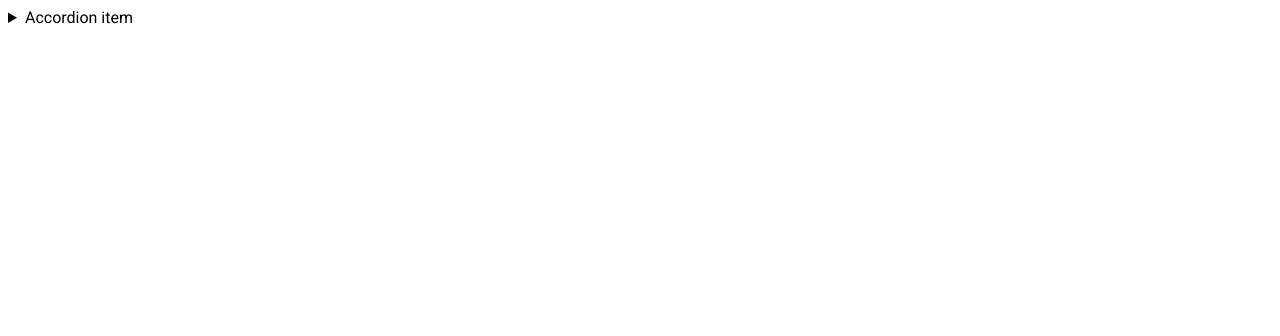
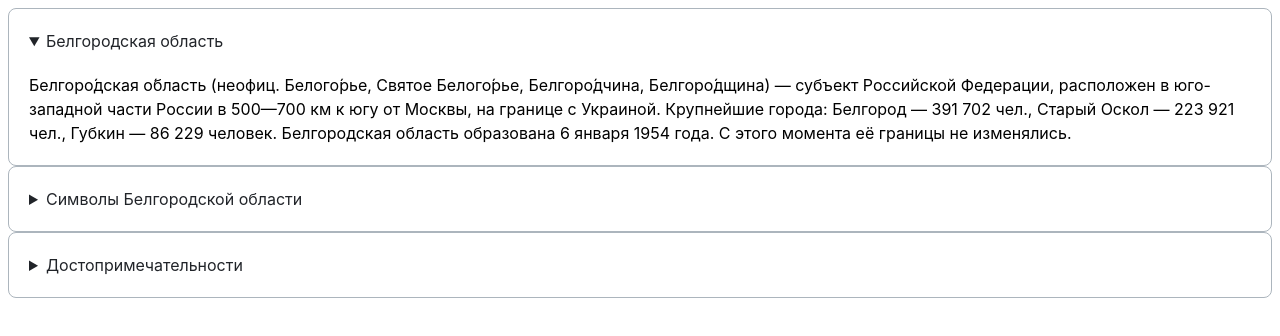
Before and after one commit to js-tasks-ru/htmlcss-20210708_surivan31, a website: page 03-lection1/02-accordion/index.html in a window 1280 px wide. Drawn offline with Linux system fonts and the light colour scheme.

Commit message:
commitLection1Accordion
create component Accordion

```diff
--- a/03-lection1/02-accordion/accordion.css
+++ b/03-lection1/02-accordion/accordion.css
@@ -1 +1,31 @@
 /* Стилизация аккордеона */
+.accordion{
+    background: #FFFFFF;
+    border: 1px solid #ACB5BD;
+    box-sizing: border-box;
+    border-radius: 8px;
+    display: block;
+}
+.accordion__summary{
+    margin: 20px;
+    font-family: Inter;
+    font-style: normal;
+    font-weight: normal;
+    font-size: 16px;
+    line-height: 24px;
+    color:var(--black);
+}
+.accordion__hidden{
+    margin: 20px;
+    font-family: Inter;
+    font-style: normal;
+    font-weight: normal;
+    font-size: 16px;
+    line-height: 24px;
+}
+.accordion__summary::-webkit-details-marker {  /* нестандартный псевдоэлемент Google Chrome */
+    display: none;
+}
+.accordion:last-child {
+    margin-bottom: 0;
+}
--- a/03-lection1/02-accordion/index.html
+++ b/03-lection1/02-accordion/index.html
@@ -6,13 +6,60 @@
         <link rel="stylesheet" href="./accordion.css">
     </head>
     <body>
-        <details>
-            <summary>
-                Accordion item
+
+    <div class="accordions" >
+        <details class="accordion
+        accordions__accordion" open>
+            <summary class="accordion__summary">
+                Белгородская область
             </summary>
-            <p>
-                Hidden content
+            <p class="accordion__hidden">
+                Белгоро́дская о́бласть (неофиц. Белого́рье, Святое Белого́рье, Белгоро́дчина,
+                Белгоро́дщина) — субъект
+                Российской Федерации, расположен в юго-западной части России в 500—700 км к югу от Москвы, на границе с
+                Украиной. Крупнейшие города: Белгород — 391 702 чел., Старый Оскол — 223 921 чел., Губкин — 86
+                229 человек.
+                Белгородская область образована 6 января 1954 года. С этого момента её границы не изменялись.
             </p>
         </details>
+
+        <details class="accordion
+        accordions__accordion">
+                <summary class="accordion__summary">
+                    Символы Белгородской области
+                </summary>
+                <div class="accordion__hidden">
+                        <ul>
+                        <li>Город воинской славы и первого салюта Белгород.</li>
+                        <li>город воинской и трудовой славы Старый Оскол.</li>
+                        <li>Прохоровское поле.</li>
+                        <li>Звонница на Прохоровском поле.</li>
+                        <li>Холковский монастырь.</li>
+                        <li>Панский дуб.</li>
+                        <li>Курская магнитная аномалия.</li>
+                        <li>Белогорье (волейбольный клуб).</li>
+                        </ul>
+                </div>
+            </details>
+
+            <details class="accordion
+            accordions__accordion">
+                    <summary class="accordion__summary">
+                        Достопримечательности
+                    </summary>
+                    <div class="accordion__hidden">
+                        <ul>
+                            <li>Панский дуб — 550-летний дуб в Шебекинском районе</li>
+                            <li>Белогорье (заповедник)</li>
+                            <li>Балка Каменный Лог</li>
+                            <li>Село Ватутино (родина Н. Ф. Ватутина)</li>
+                            <li>Село Хворостянка (родовое поместье Н. Н. Раевского)</li>
+                            <li>Крапивенское городище — городище одного из крупнейших городов Киевской Руси</li>
+                            <li>Дмитриевское городище — городище алан VIII—IX веков</li>
+                        </ul>
+                    </div>
+                </details>
+    </div>
+
     </body>
 </html>
--- a/assets/css/mix.css
+++ b/assets/css/mix.css
@@ -1,3 +1,7 @@
 .buttons__button{
     margin: 1px;
 }
+
+.accordions__accordion{
+    margin: 3px;
+}
```
